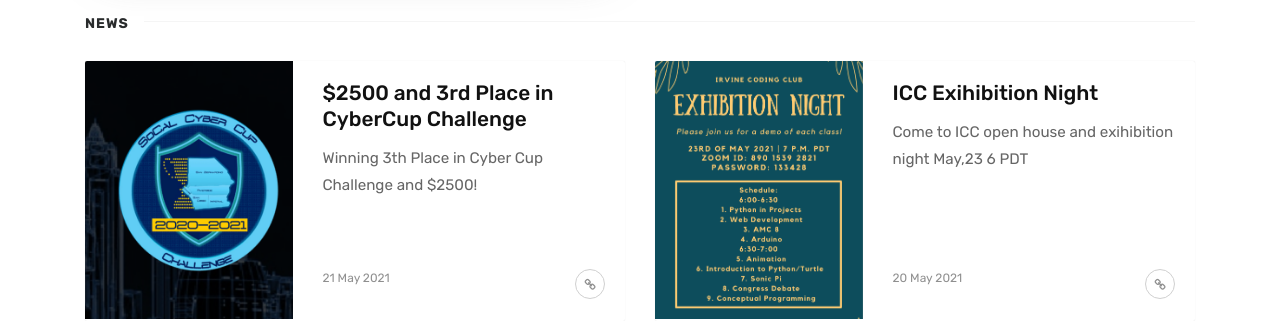
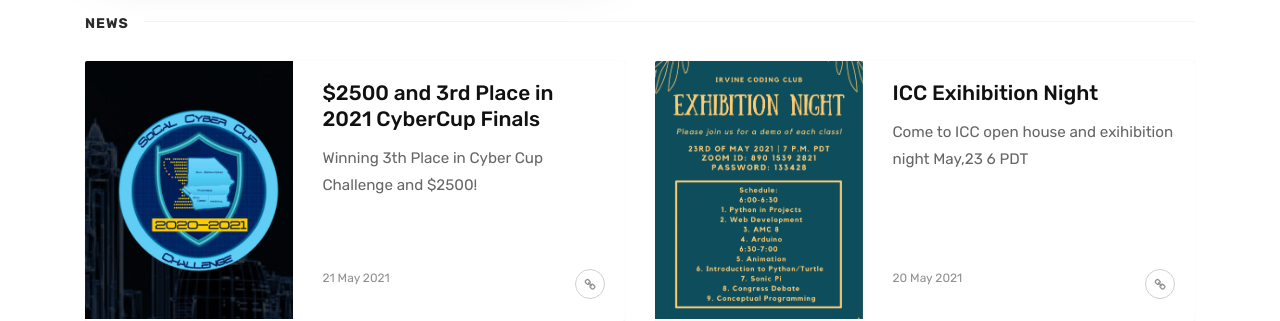
Before and after one commit to irvinecodingclub/irvinecodingclub.github.io, a Jekyll site: the page built from index.html, in a window 1280 px wide and 900 px high, scrolled down 787 px. Shown: the part 179-500 px from the top of the window. Built offline with Jekyll 4.4.1, drawn with Linux system fonts in a browser that asks for light colours; the list of posts is cut into pages by our own code; comment, search, counter and statistics services are not loaded.

Commit message:
cybercup

```diff
--- a/_posts/2021-05-21-socal-cyber-cup-2021.md
+++ b/_posts/2021-05-21-socal-cyber-cup-2021.md
@@ -1,6 +1,6 @@
 ---
 layout: post
-title:  "$2500 and 3rd Place in CyberCup Challenge"
+title:  "$2500 and 3rd Place in 2021 CyberCup Finals"
 image: assets/images/cyber1.png
 image2: assets/images/cybercup.png
 featured: true
```
